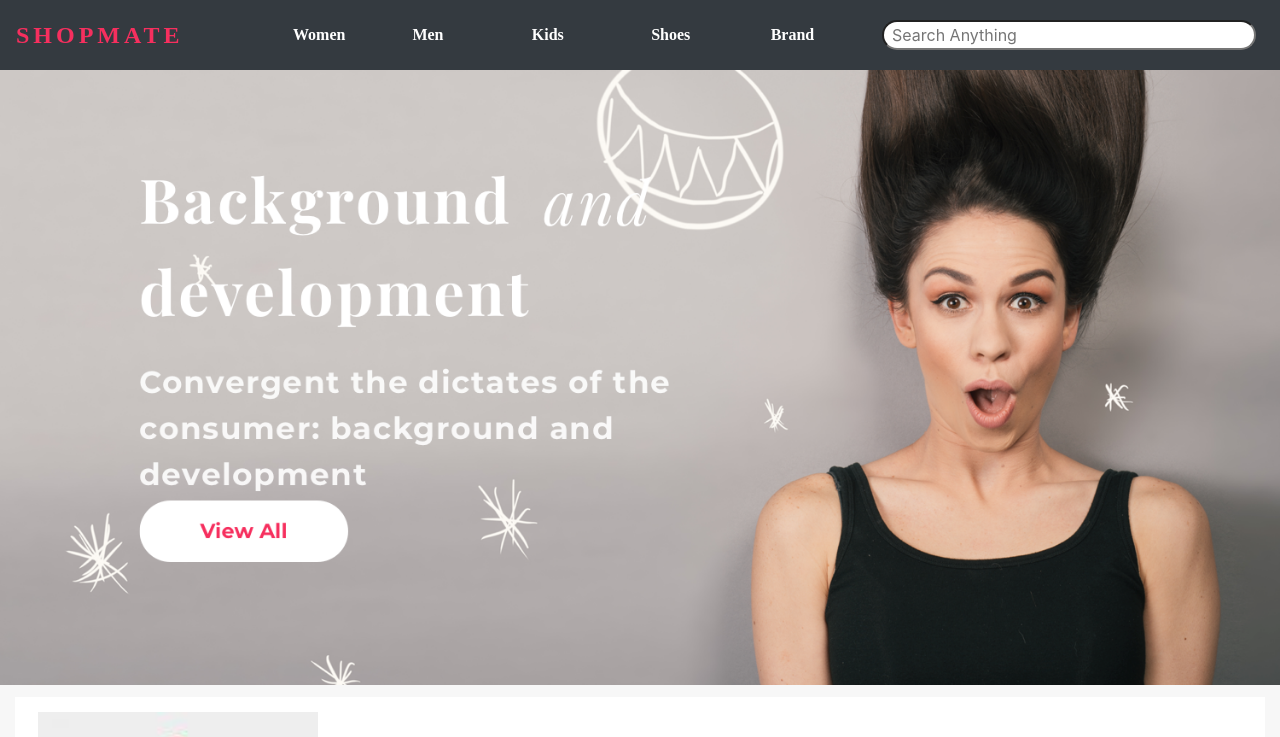
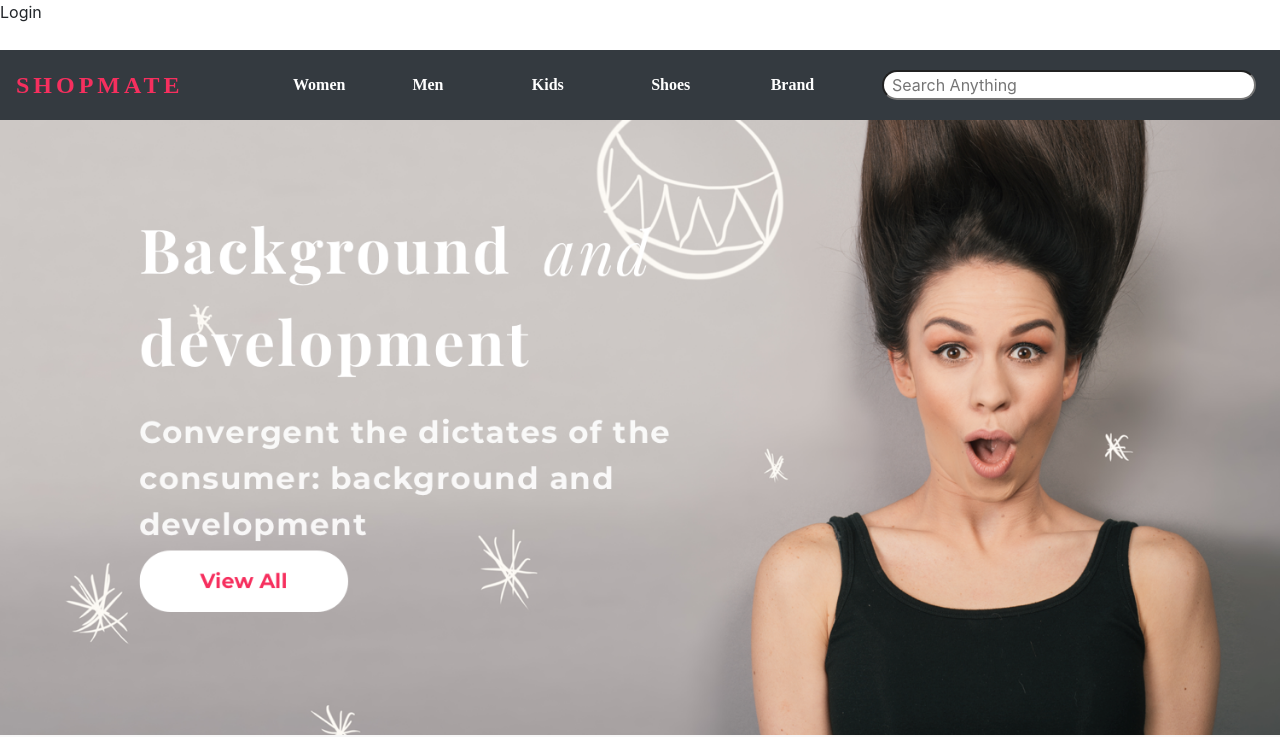
Before and after one commit to karagudisuma/shopmate, a React (Create React App) app: page / in a window 1280 px wide. Shown: the top 737 px of the page. Built offline with nearby package versions, Linux system fonts and the light colour scheme.

Commit message:
Add signin bar

```diff
--- a/src/Header/Components/Header.js
+++ b/src/Header/Components/Header.js
@@ -18,6 +18,10 @@ class Header extends Component {
 
     render() {
         return (
+            <Fragment>
+            <div className="login-bar">
+                <a>Login</a>
+            </div>
             <Navbar className="dark" bg="dark" expand="lg" variant="dark">
             <Navbar.Brand className="logo">SHOPMATE</Navbar.Brand>
             <Navbar.Toggle aria-controls="basic-navbar-nav" />
@@ -34,6 +38,7 @@ class Header extends Component {
                 </Form>
             </Navbar.Collapse>
             </Navbar>
+            </Fragment>
         )
     }
 }
--- a/src/Header/Styles/style.scss
+++ b/src/Header/Styles/style.scss
@@ -35,3 +35,8 @@
     width: 374px;
     border-radius: 19px;
 }
+
+.login-bar{
+    height: 50px;
+    top: 0px
+}
```
Also changed, not shown: src/Home/Components/Home.js (+5 -5 lines), src/Home/Styles/style.scss (line endings or trailing spaces).
